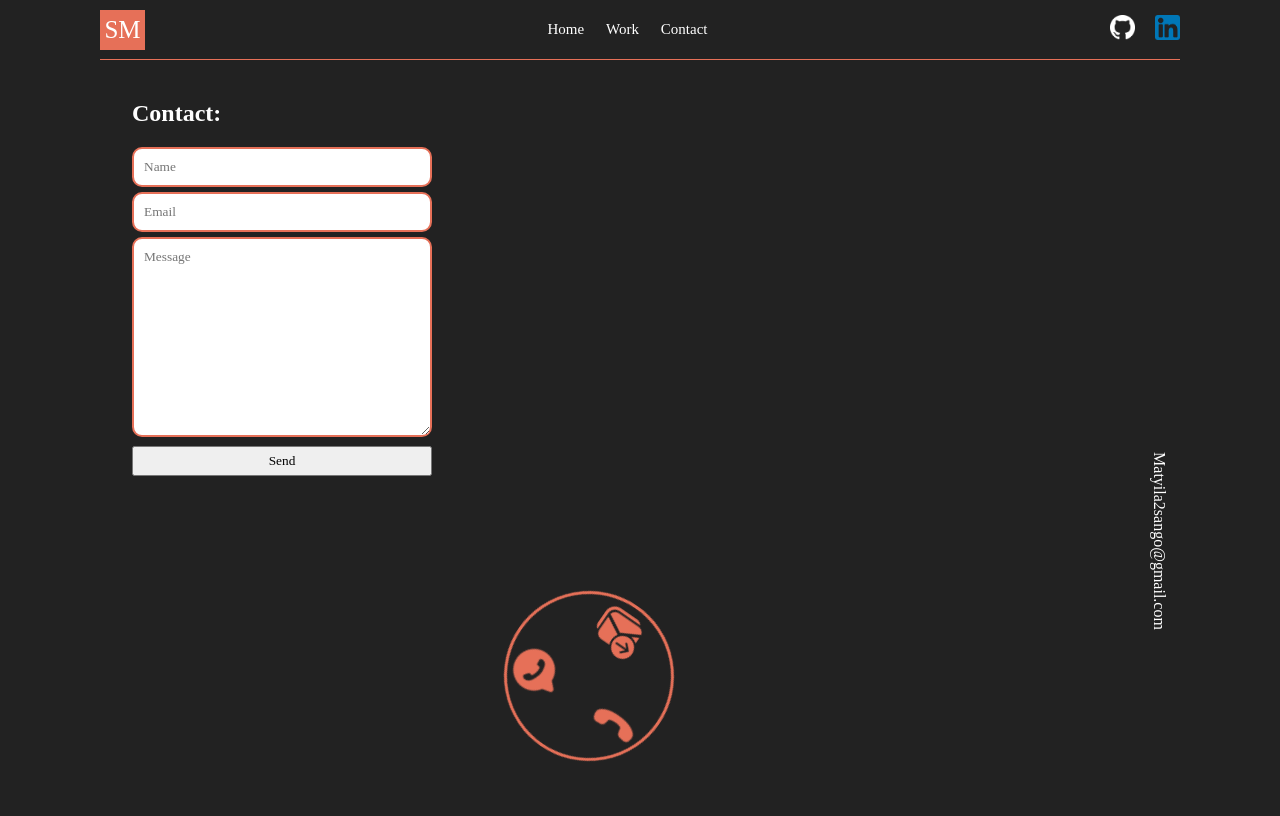
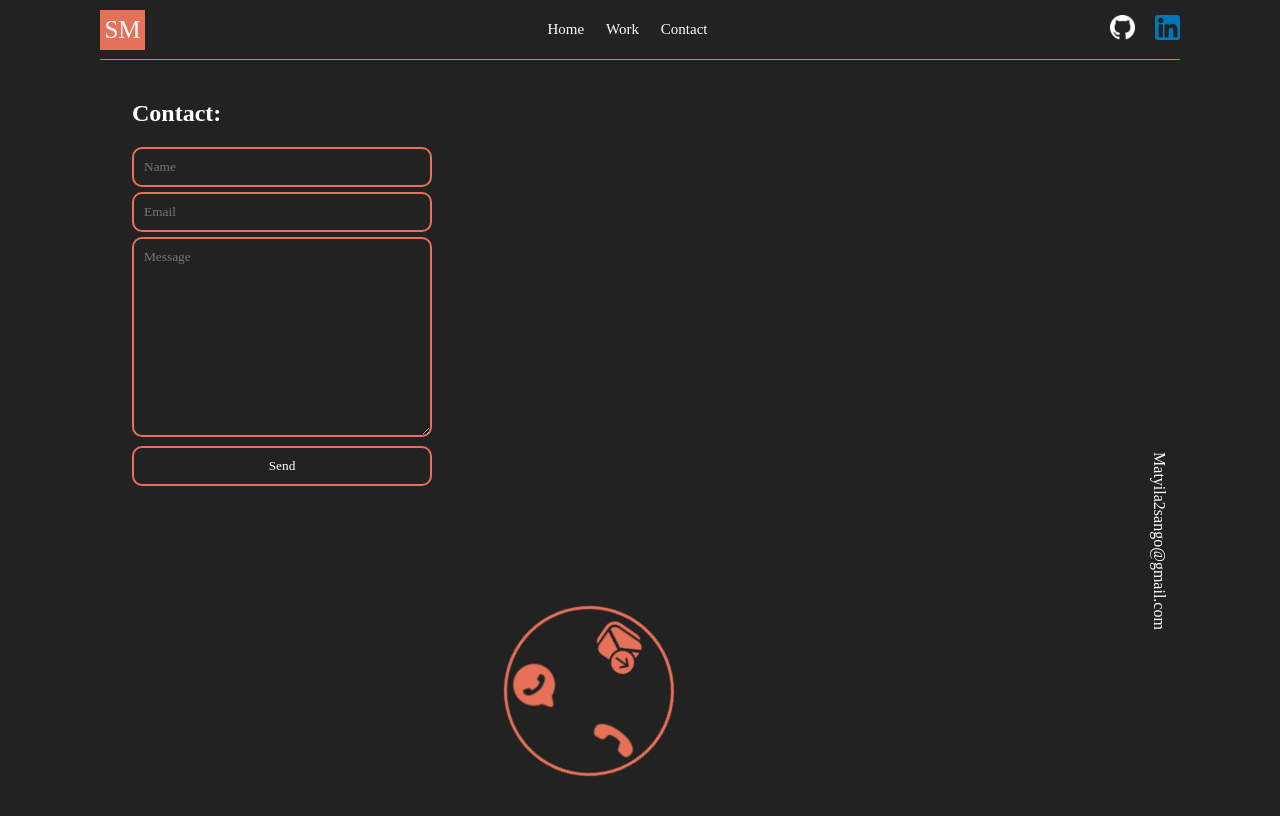
Before and after one commit to MatyilaSango/Portfolio, a Next.js app: page /Contact in a window 1280 px wide. Shown: the top 816 px of the page. Built offline with nearby package versions, Linux system fonts and the light colour scheme.

Commit message:
modified form

```diff
--- a/styles/Home.module.css
+++ b/styles/Home.module.css
@@ -94,21 +94,24 @@
 .emailForm{
   width: 300px;
 }
-.emailInput,.emailTextArea{
+.emailInput,.emailTextArea,.emailSend{
   width: 100%;
   height: 40px;
   padding: 10px;
   border-radius: 10px;
   margin-bottom: 5px;
   border: 2px solid #E67058;
+  background-color: #222222;
+  color: white;
 
 }
 .emailTextArea{
   height: 200px;
 }
-.emailSend{
-  width: 100%;
-  height: 30px;
+.emailSend:hover{
+  background-color: #E67058;
+  border: 2px solid #ffffff;
+  cursor: pointer;
 }
 
 .emailContainer,.phoneContainer,.whatsappContainer{
```
